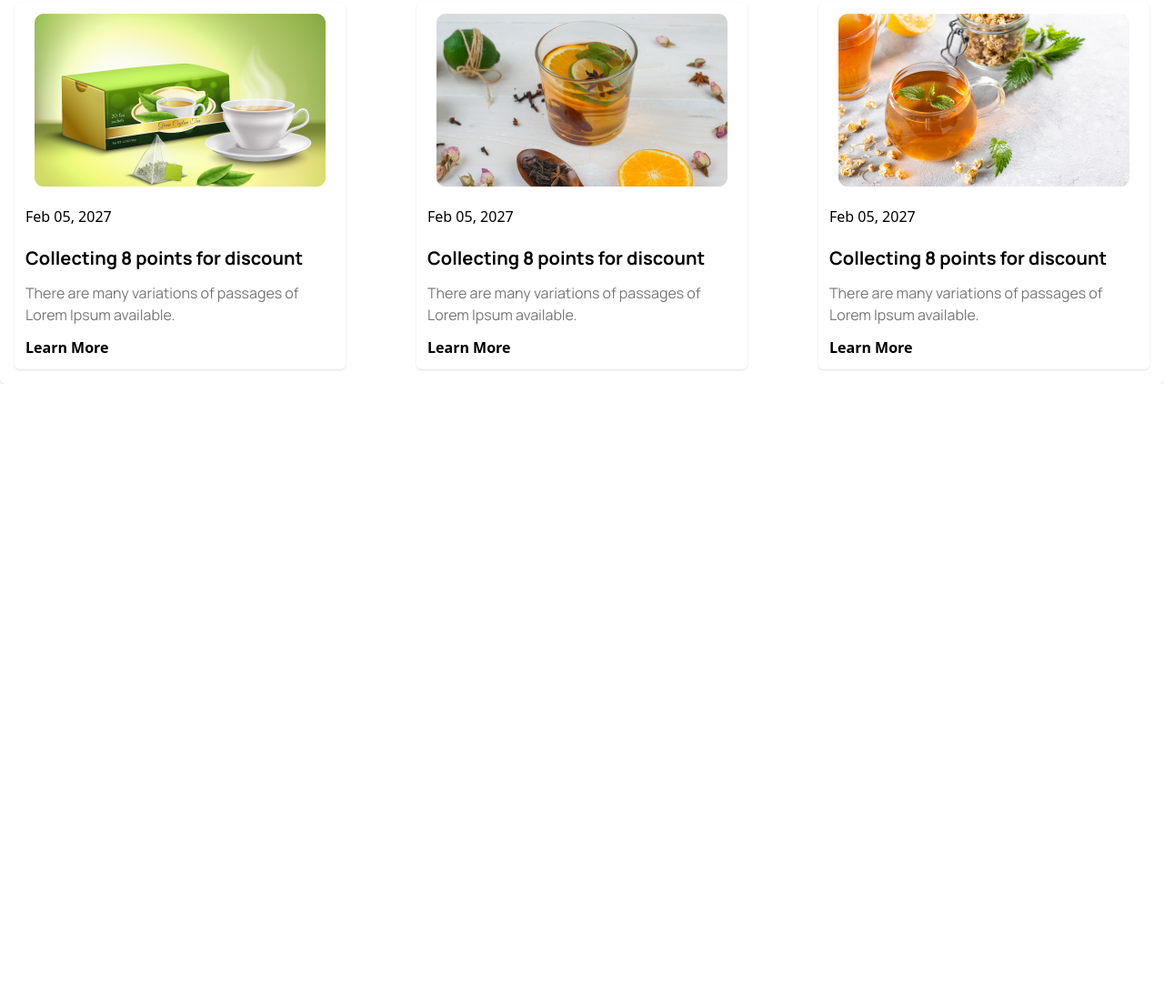
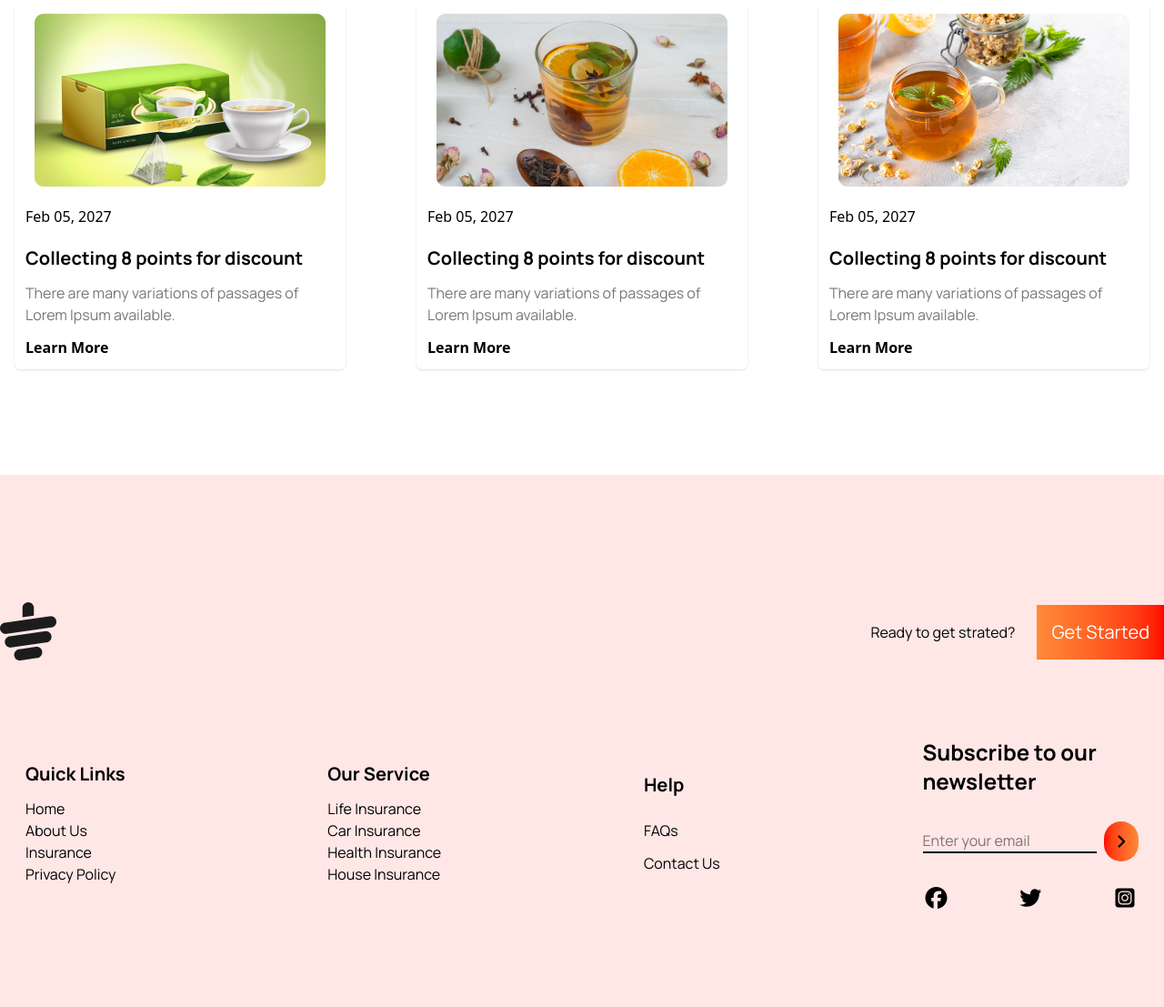
Before and after one commit to Atikur1997/tea-shop, a plain HTML site: page index.html in a window 1280 px wide. Shown: the part 2815-3922 px from the top of the page at 91% size. Before the commit the page ends 3237 px from the top, so only its background shows below. Drawn offline with nearby package versions, Linux system fonts and the light colour scheme.

Commit message:
footer section done with responsiveness

```diff
--- a/index.html
+++ b/index.html
@@ -194,8 +194,7 @@
             available, but the majority have
             suffered alteration in
             some form, by injected humour, or randomised words which don't look even slightly believable. </p>
-        <div
-            class="cardParent p-4 shadow-md   flex flex-col md:flex-row justify-between rounded-md mt-14 gap-5 items-center">
+        <div class="cardParent p-4   flex flex-col md:flex-row justify-between rounded-md mt-14 gap-5 items-center">
             <div class="Card shadow w-[364px] h-full p-3 rounded-md">
                 <img src="images/news-1.png" alt="" class="mx-auto">
                 <p class="my-5">Feb 05, 2027</p>
@@ -226,6 +225,54 @@
         </div>
     </div>
 
+    <!-- Footer starts here-->
+    <div class="footerParent  w-full h-full pb-20 bg-[#ffe7e6] pt-10 mt-[100px]">
+        <div class="flex flex-col md:flex-row justify-between items-center  max-w-[1300px] mx-auto mt-[100px] ">
+            <img src="images/cup.png" alt="">
+            <div class="flex flex-col md:flex-row gap-6 items-center">
+                <p class="manrope_font">Ready to get strated?</p>
+                <button
+                    class=" bg-red-500 text-xl text-white  bg-gradient-to-r from-[#ff8938] to-[#ff0000] p-4 manrope_font">Get
+                    Started</button>
+            </div>
+        </div>
+        <div
+            class=" h-full flex flex-col md:flex-row items-center gap-3 justify-center md:justify-between max-w-[1300px] mx-[auto] mt-14 p-7">
+            <div class="manrope_font flex flex-col justify-center items-center md:items-start md:justify-between ">
+                <p class="font-bold text-xl mb-3 manrope_font">Quick Links</p>
+                <p>Home</p>
+                <p>About Us</p>
+                <p>Insurance</p>
+                <p>Privacy Policy</p>
+            </div>
+            <div class="manrope_font flex flex-col justify-center items-center md:items-start md:justify-between">
+                <p class="font-bold text-xl mb-3 manrope_font">Our Service</p>
+                <p>Life Insurance</p>
+                <p>Car Insurance</p>
+                <p>Health Insurance</p>
+                <p>House Insurance</p>
+            </div>
+            <div class="manrope_font flex flex-col justify-center items-center md:items-start md:justify-between gap-3">
+                <p class="font-bold text-xl mb-3 manrope_font">Help</p>
+                <p>FAQs</p>
+                <p>Contact Us</p>
+            </div>
+            <div class="manrope_font">
+                <p class="font-bold text-2xl mb-3 manrope_font">Subscribe to our <br>newsletter</p>
+                <div class="my-7 flex items-center gap-2">
+                    <input type="email" name="" id="" class="border-b-2 border-black" placeholder="Enter your email">
+                    <button class="bg-gradient-to-r from-[#FF0000] to-[#FF8938] text-lg p-2 rounded-full"> <i
+                            class="fa-solid fa-angle-up rotate-90"></i></button>
+
+                </div>
+                <div class="flex justify-between text-2xl">
+                    <i class="fa-brands fa-facebook"></i>
+                    <i class="fa-brands fa-twitter"></i>
+                    <i class="fa-brands fa-square-instagram"></i>
+                </div>
+            </div>
+        </div>
+    </div>
 </body>
 
 </html>
```
